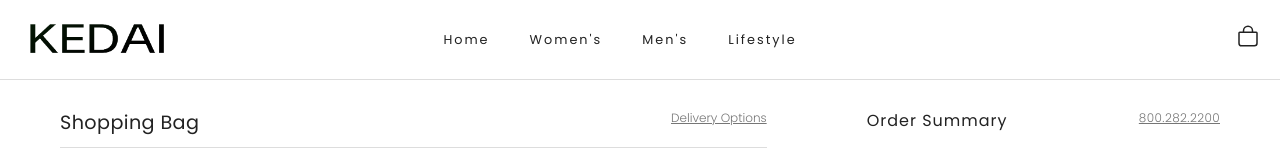
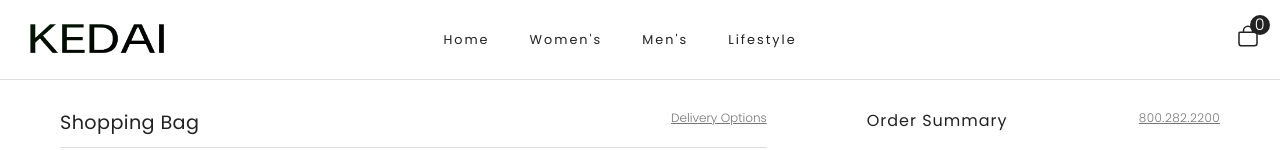
Before and after one commit to KristijonasJurk/React_Kedai, a React (Create React App) app: page /cart in a window 1280 px wide. Shown: the top 150 px of the page. Built offline with nearby package versions, Linux system fonts and the light colour scheme.

Commit message:
adding usereducer of cart, some scss adjustments

```diff
--- a/src/components/Navbar/Navbar.js
+++ b/src/components/Navbar/Navbar.js
@@ -48,6 +48,9 @@ const Navbar = () => {
                 </button>
                 <Link to='/cart' className='cart-link'>
                     <IoBagOutline />
+                    <div className='amount-container'>
+                        <p className='total-amount'>0</p>
+                    </div>
                 </Link>
             </section>
         </div>
--- a/src/context.js
+++ b/src/context.js
@@ -1,14 +1,31 @@
-import React, { useContext, useState } from 'react';
+import React, { useContext, useState, useReducer } from 'react';
+import reducer from './pages/Cart/Reducer'
+// import mensProducts from './components/data'
 import { sublinks } from './components/data';
 
 const AppContext = React.createContext()
 
 const AppProvider = ({ children }) => {
+    // ====== CART ======
+    const [cartItems, setCartItems] = useState([])
+    const addToCart = (product) => {
+        setCartItems(current => [...current, product])
+    }
+    console.log(cartItems);
+    const initialState = {
+        loading: false,
+        cart: 0,
+        total: 0,
+        amount: 0
+    }
+    const [state, dispatch] = useReducer(reducer, initialState)
+
+
+    // ====== SIDEBAR AND SUBMENU ======
     const [isSidebarOpen, setIsSidebarOpen] = useState(false)
     const [isSubmenuOpen, setIsSubmenuOpen] = useState(false)
     const [location, setLocation] = useState({})
     const [page, setPage] = useState({ page: '', links: [] })
-
     const openSidebar = () => {
         setIsSidebarOpen(true)
     }
@@ -26,7 +43,10 @@ const AppProvider = ({ children }) => {
     }
 
     return <AppContext.Provider value={{
-        isSubmenuOpen, isSidebarOpen, openSubmenu, openSidebar, closeSubmenu, closeSidebar, page, location
+        // ===== SUBMENU AND SIDEBAR =====
+        isSubmenuOpen, isSidebarOpen, openSubmenu, openSidebar, closeSubmenu, closeSidebar, page, location,
+        // ===== CART =====
+        addToCart, ...state
     }}>{children}</AppContext.Provider>
 }
 
--- a/src/css/home/sections/_navbar.scss
+++ b/src/css/home/sections/_navbar.scss
@@ -213,13 +213,34 @@
                 transition: var(--mainTransition);
                 font-size: 1.5rem;
                 color: var(--mainBlack);
-                margin: 0 20px;
+                margin: 0;
                 &:hover {
                     color: var(--darkerGray);
                 }
             }
         }
     }
+}
+.cart-link {
+    position: relative;
+    margin: 0 20px;
+}
+.amount-container {
+    position: absolute;
+    top: -0.6rem;
+    right: -0.6rem;
+    width: 1.25rem;
+    height: 1.25rem;
+    border-radius: 50%;
+    background: var(--mainBlack);
+    display: flex;
+    align-items: center;
+    justify-content: center;
+}
+.total-amount {
+    color: white;
+    margin-bottom: 0;
+    font-size: 1rem;
 }
 
 @media only screen and (max-width: 800px) {
--- a/src/css/main.css
+++ b/src/css/main.css
@@ -876,11 +876,41 @@
   transition: var(--mainTransition);
   font-size: 1.5rem;
   color: var(--mainBlack);
-  margin: 0 20px;
+  margin: 0;
 }
 
 .navbar .nav-center .search .cart-link svg:hover {
   color: var(--darkerGray);
+}
+
+.cart-link {
+  position: relative;
+  margin: 0 20px;
+}
+
+.amount-container {
+  position: absolute;
+  top: -0.6rem;
+  right: -0.6rem;
+  width: 1.25rem;
+  height: 1.25rem;
+  border-radius: 50%;
+  background: var(--mainBlack);
+  display: -webkit-box;
+  display: -ms-flexbox;
+  display: flex;
+  -webkit-box-align: center;
+      -ms-flex-align: center;
+          align-items: center;
+  -webkit-box-pack: center;
+      -ms-flex-pack: center;
+          justify-content: center;
+}
+
+.total-amount {
+  color: white;
+  margin-bottom: 0;
+  font-size: 1rem;
 }
 
 @media only screen and (max-width: 800px) {
--- /dev/null
+++ b/src/pages/Cart/Reducer.js
@@ -0,0 +1,5 @@
+const reducer = (state, action) => {
+    return state
+}
+
+export default reducer;
--- a/src/pages/Product/Product.js
+++ b/src/pages/Product/Product.js
@@ -8,7 +8,7 @@ const shoeSizes = [38, 39, 40, 41, 42, 43, 44, 45];
 const clothesSizes = ['XS', 'S', 'M', 'L', 'XL']
 
 function Product() {
-    const { closeSubmenu } = useGlobalContext();
+    const { closeSubmenu, addToCart } = useGlobalContext();
 
     const { id } = useParams();
     const [data,] = useState(womensProducts.find((product) => product.id === parseInt(id)) || mensProducts.find((product) => product.id === parseInt(id)));
@@ -149,9 +149,9 @@ function Product() {
                                         <option value="10units">10</option>
                                     </select>
                                 </div>
-                                <button className="product-add-to-cart-btn">
+                                <button className="product-add-to-cart-btn" onClick={() => addToCart(data)}>
                                     Add to Cart
-                    </button>
+                                 </button>
                             </section>
                             <section className="product-info-details">
                                 <h4>Details</h4>
@@ -211,6 +211,3 @@ function Product() {
 }
 
 export default Product
-
-
-// TODO add repsonsive to products, create a modal
```
Also changed, not shown: 1 other file (tests, documents, lock files or other folders).
